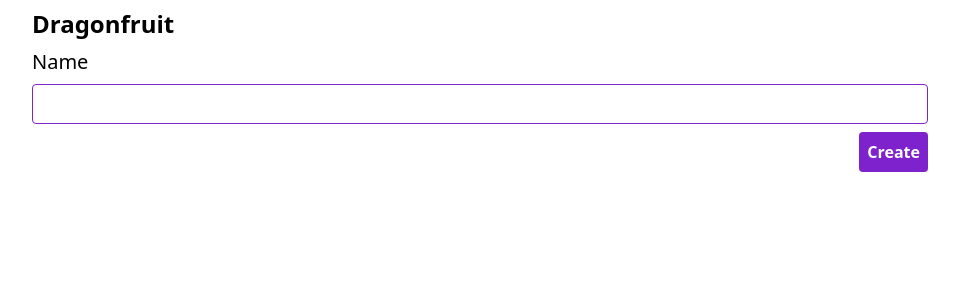
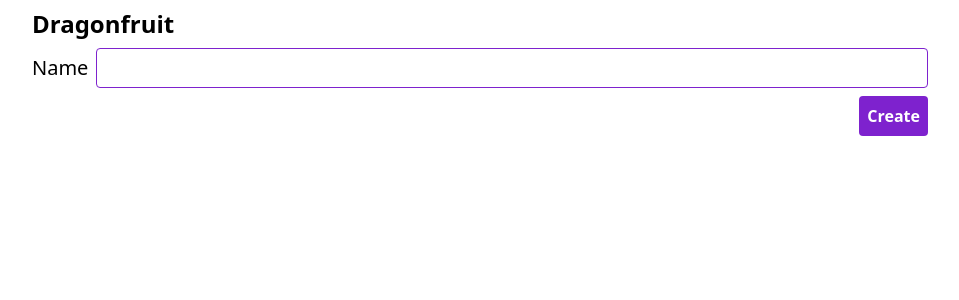
Before and after one commit to snaveevans/dragonfruit, a React (Vite) app: page / in a window 1280 px wide. Shown: the top 300 px of the page, without its empty margins (160-1119 px from the left). Built offline with nearby package versions, Linux system fonts and the light colour scheme.

Commit message:
fix(TaskForm): width issue

```diff
--- a/src/components/TaskForm.tsx
+++ b/src/components/TaskForm.tsx
@@ -34,16 +34,14 @@ function TaskForm(props: Props) {
       data-testid="content"
       className="my-2 grid gap-2"
     >
-      <span className="flex flex-col md:flex-row gap-2 items-end">
       <TextField
-          className="flex flex-col gap-2"
+        className="flex flex-col md:flex-row gap-2 w-full"
         inputProps={{ className: "grow" }}
         id="task-name"
         value={name}
         label="Name"
         onChange={(e) => setName(e.target.value)}
       />
-      </span>
       <Button
         className="ml-auto"
         data-testid="taskform:submit"
```
Lines whose indentation alone changed are shown as unchanged.
